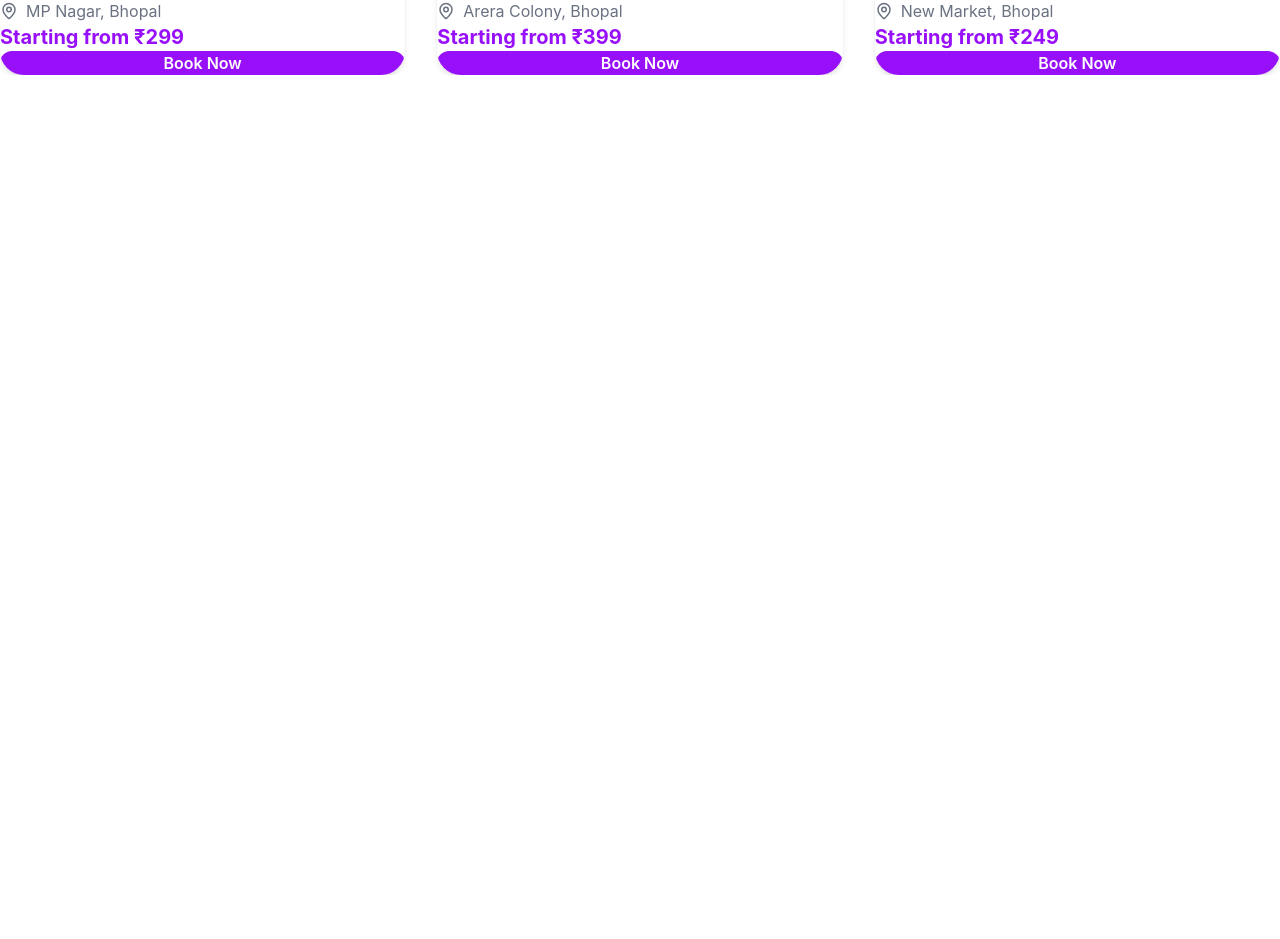
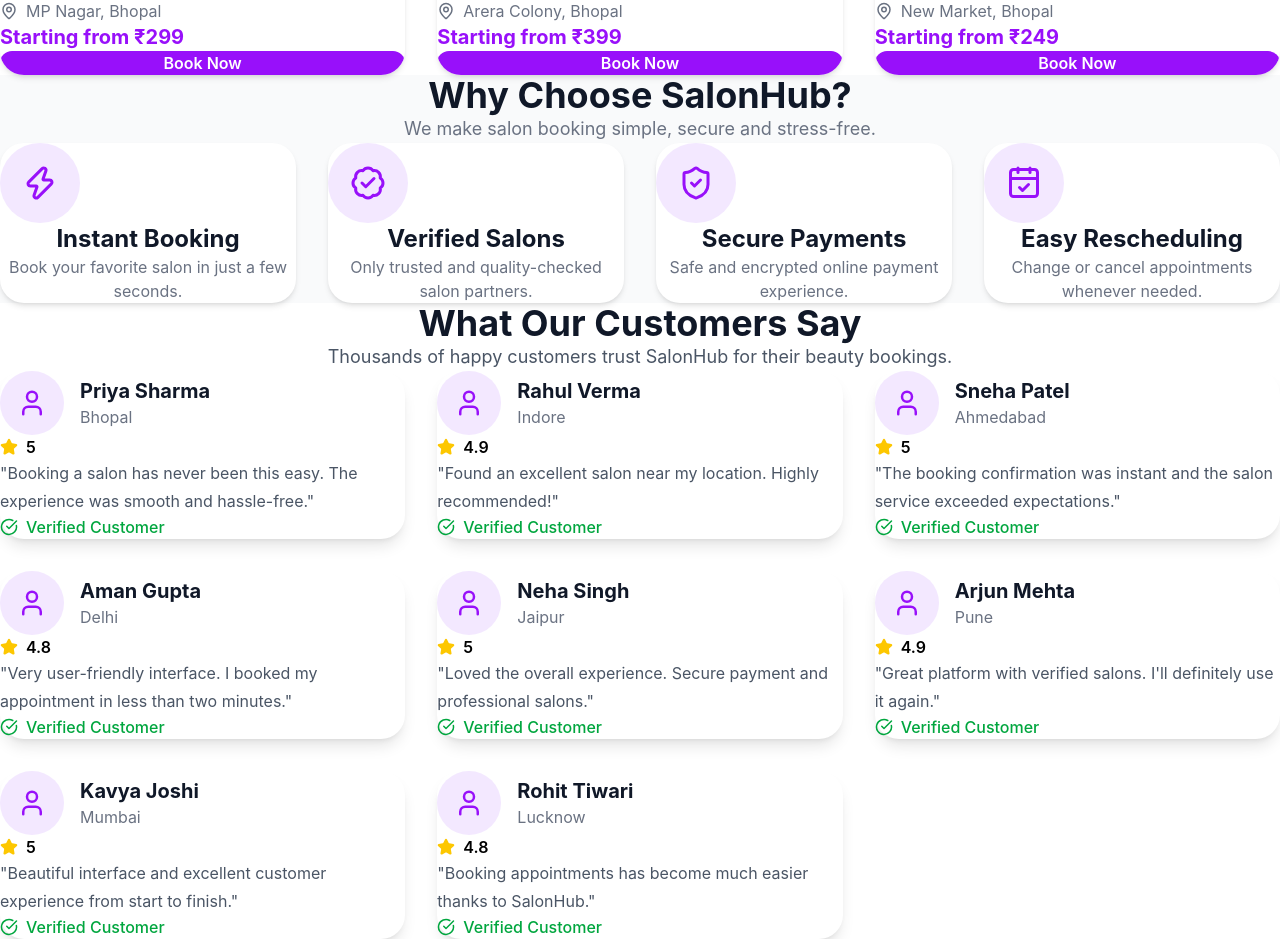
Before and after one commit to Kapil9644/salonhub-booking-platform, a React (Vite) app: page / in a window 1280 px wide. Shown: the part 1416-2355 px from the top of the page. Before the commit the page ends 1491 px from the top, so only its background shows below. Built offline with nearby package versions, Linux system fonts and the light colour scheme.

Commit message:
Build homepage testimonials section

```diff
--- /dev/null
+++ b/src/components/Testimonials/SectionTitle/SectionTitle.jsx
@@ -0,0 +1,13 @@
+export default function SectionTitle() {
+  return (
+    <div className="text-center mb-12">
+      <h2 className="text-4xl font-bold text-gray-900">
+        What Our Customers Say
+      </h2>
+
+      <p className="mt-3 text-lg text-gray-600">
+        Thousands of happy customers trust SalonHub for their beauty bookings.
+      </p>
+    </div>
+  );
+}
--- /dev/null
+++ b/src/components/Testimonials/TestimonialCard/TestimonialCard.jsx
@@ -0,0 +1,53 @@
+import { Star, CircleCheckBig, User } from "lucide-react";
+
+export default function TestimonialCard({
+  name,
+  city,
+  rating,
+  review,
+}) {
+  return (
+    <div className="rounded-3xl bg-white p-8 shadow-lg transition-all duration-300 hover:-translate-y-2 hover:shadow-2xl">
+      {/* Customer */}
+      <div className="flex items-center gap-4">
+        <div className="flex h-16 w-16 items-center justify-center rounded-full bg-purple-100">
+          <User className="text-purple-600" size={30} />
+        </div>
+
+        <div>
+          <h3 className="text-xl font-bold text-gray-900">
+            {name}
+          </h3>
+
+          <p className="text-gray-500">{city}</p>
+        </div>
+      </div>
+
+      {/* Rating */}
+      <div className="mt-6 flex items-center gap-2">
+        <Star
+          className="fill-yellow-400 text-yellow-400"
+          size={18}
+        />
+
+        <span className="font-semibold">
+          {rating}
+        </span>
+      </div>
+
+      {/* Review */}
+      <p className="mt-5 leading-7 text-gray-600">
+        "{review}"
+      </p>
+
+      {/* Verified */}
+      <div className="mt-6 flex items-center gap-2 text-green-600">
+        <CircleCheckBig size={18} />
+
+        <span className="font-medium">
+          Verified Customer
+        </span>
+      </div>
+    </div>
+  );
+}
--- /dev/null
+++ b/src/components/Testimonials/TestimonialCarousel/TestimonialCarousel.jsx
@@ -0,0 +1,18 @@
+import { testimonials } from "../../../data/testimonials";
+import TestimonialCard from "../TestimonialCard/TestimonialCard";
+
+export default function TestimonialCarousel() {
+  return (
+    <div className="grid gap-8 md:grid-cols-2 lg:grid-cols-3">
+      {testimonials.map((testimonial) => (
+        <TestimonialCard
+          key={testimonial.id}
+          name={testimonial.name}
+          city={testimonial.city}
+          rating={testimonial.rating}
+          review={testimonial.review}
+        />
+      ))}
+    </div>
+  );
+}
--- a/src/components/Testimonials/Testimonials.jsx
+++ b/src/components/Testimonials/Testimonials.jsx
@@ -0,0 +1,13 @@
+import SectionTitle from "./SectionTitle/SectionTitle";
+import TestimonialCarousel from "./TestimonialCarousel/TestimonialCarousel";
+
+export default function Testimonials() {
+  return (
+    <section className="bg-white py-20">
+      <div className="mx-auto max-w-[1400px] px-12">
+        <SectionTitle />
+        <TestimonialCarousel />
+      </div>
+    </section>
+  );
+}
--- /dev/null
+++ b/src/components/WhyChooseUs/FeatureCard/FeatureCard.jsx
@@ -0,0 +1,24 @@
+export default function FeatureCard({
+  icon: Icon,
+  title,
+  description,
+}) {
+  return (
+    <div className="group rounded-3xl bg-white p-8 text-center shadow-md transition-all duration-300 hover:-translate-y-2 hover:shadow-2xl">
+      <div className="mx-auto mb-6 flex h-20 w-20 items-center justify-center rounded-full bg-purple-100 transition-all duration-300 group-hover:bg-purple-600">
+        <Icon
+          size={36}
+          className="text-purple-600 transition-all duration-300 group-hover:text-white"
+        />
+      </div>
+
+      <h3 className="text-2xl font-bold text-gray-900">
+        {title}
+      </h3>
+
+      <p className="mt-4 text-gray-500">
+        {description}
+      </p>
+    </div>
+  );
+}
--- /dev/null
+++ b/src/components/WhyChooseUs/FeatureGrid/FeatureGrid.jsx
@@ -0,0 +1,17 @@
+import { whyChooseUs } from "../../../data/whyChooseUs";
+import FeatureCard from "../FeatureCard/FeatureCard";
+
+export default function FeatureGrid() {
+  return (
+    <div className="grid gap-8 md:grid-cols-2 lg:grid-cols-4">
+      {whyChooseUs.map((feature) => (
+        <FeatureCard
+          key={feature.id}
+          icon={feature.icon}
+          title={feature.title}
+          description={feature.description}
+        />
+      ))}
+    </div>
+  );
+}
--- /dev/null
+++ b/src/components/WhyChooseUs/SectionTitle/SectionTitle.jsx
@@ -0,0 +1,13 @@
+export default function SectionTitle() {
+  return (
+    <div className="mb-12 text-center">
+      <h2 className="text-4xl font-bold text-gray-900">
+        Why Choose SalonHub?
+      </h2>
+
+      <p className="mt-3 text-lg text-gray-500">
+        We make salon booking simple, secure and stress-free.
+      </p>
+    </div>
+  );
+}
--- a/src/components/WhyChooseUs/WhyChooseUs.jsx
+++ b/src/components/WhyChooseUs/WhyChooseUs.jsx
@@ -0,0 +1,13 @@
+import SectionTitle from "./SectionTitle/SectionTitle";
+import FeatureGrid from "./FeatureGrid/FeatureGrid";
+
+export default function WhyChooseUs() {
+  return (
+    <section className="bg-gray-50 py-20">
+      <div className="mx-auto max-w-[1400px] px-12">
+        <SectionTitle />
+        <FeatureGrid />
+      </div>
+    </section>
+  );
+}
--- /dev/null
+++ b/src/data/testimonials.js
@@ -0,0 +1,75 @@
+export const testimonials = [
+  {
+    id: 1,
+    name: "Priya Sharma",
+    city: "Bhopal",
+    rating: 5.0,
+    review:
+      "Booking a salon has never been this easy. The experience was smooth and hassle-free.",
+  },
+
+  {
+    id: 2,
+    name: "Rahul Verma",
+    city: "Indore",
+    rating: 4.9,
+    review:
+      "Found an excellent salon near my location. Highly recommended!",
+  },
+
+  {
+    id: 3,
+    name: "Sneha Patel",
+    city: "Ahmedabad",
+    rating: 5.0,
+    review:
+      "The booking confirmation was instant and the salon service exceeded expectations.",
+  },
+
+  {
+    id: 4,
+    name: "Aman Gupta",
+    city: "Delhi",
+    rating: 4.8,
+    review:
+      "Very user-friendly interface. I booked my appointment in less than two minutes.",
+  },
+
+  {
+    id: 5,
+    name: "Neha Singh",
+    city: "Jaipur",
+    rating: 5.0,
+    review:
+      "Loved the overall experience. Secure payment and professional salons.",
+  },
+
+  {
+    id: 6,
+    name: "Arjun Mehta",
+    city: "Pune",
+    rating: 4.9,
+    review:
+      "Great platform with verified salons. I'll definitely use it again.",
+  },
+
+  {
+    id: 7,
+    name: "Kavya Joshi",
+    city: "Mumbai",
+    rating: 5.0,
+    review:
+      "Beautiful interface and excellent customer experience from start to finish.",
+  },
+
+  {
+    id: 8,
+    name: "Rohit Tiwari",
+    city: "Lucknow",
+    rating: 4.8,
+    review:
+      "Booking appointments has become much easier thanks to SalonHub.",
+  },
+
+
+];
--- /dev/null
+++ b/src/data/whyChooseUs.js
@@ -0,0 +1,33 @@
+import {
+  Zap,
+  BadgeCheck,
+  ShieldCheck,
+  CalendarCheck,
+} from "lucide-react";
+
+export const whyChooseUs = [
+  {
+    id: 1,
+    icon: Zap,
+    title: "Instant Booking",
+    description: "Book your favorite salon in just a few seconds.",
+  },
+  {
+    id: 2,
+    icon: BadgeCheck,
+    title: "Verified Salons",
+    description: "Only trusted and quality-checked salon partners.",
+  },
+  {
+    id: 3,
+    icon: ShieldCheck,
+    title: "Secure Payments",
+    description: "Safe and encrypted online payment experience.",
+  },
+  {
+    id: 4,
+    icon: CalendarCheck,
+    title: "Easy Rescheduling",
+    description: "Change or cancel appointments whenever needed.",
+  },
+];
--- a/src/pages/Home/Home.jsx
+++ b/src/pages/Home/Home.jsx
@@ -2,6 +2,8 @@
 import Hero from "../../components/Hero/Hero";
 import Services from "../../components/Services/Services";
 import FeaturedSalons from "../../components/FeaturedSalons/FeaturedSalons";
+import WhyChooseUs from "../../components/WhyChooseUs/WhyChooseUs";
+import Testimonials from "../../components/Testimonials/Testimonials";
 
 export default function Home() {
   return (
@@ -10,6 +12,8 @@
       <Hero />
       <Services />
       <FeaturedSalons />
+      <WhyChooseUs />
+      <Testimonials />
     </>
   );
 }
```
